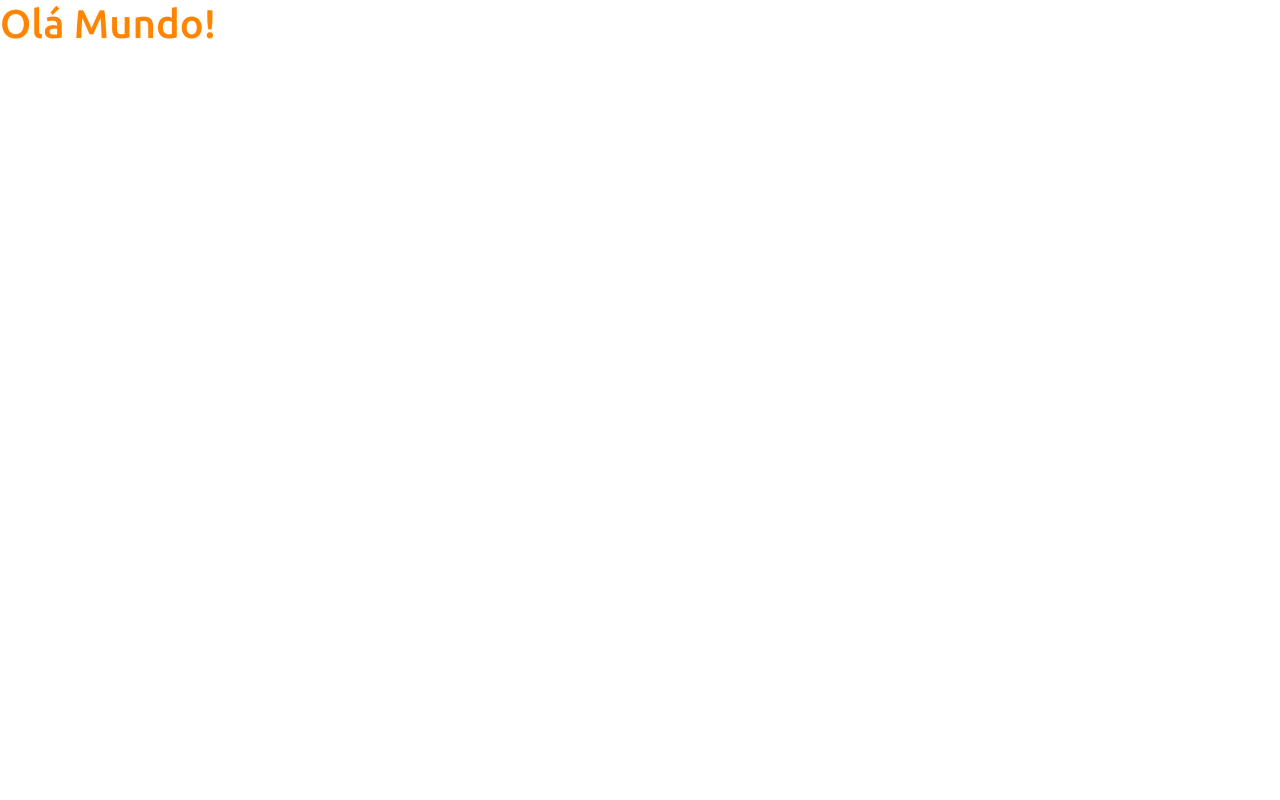
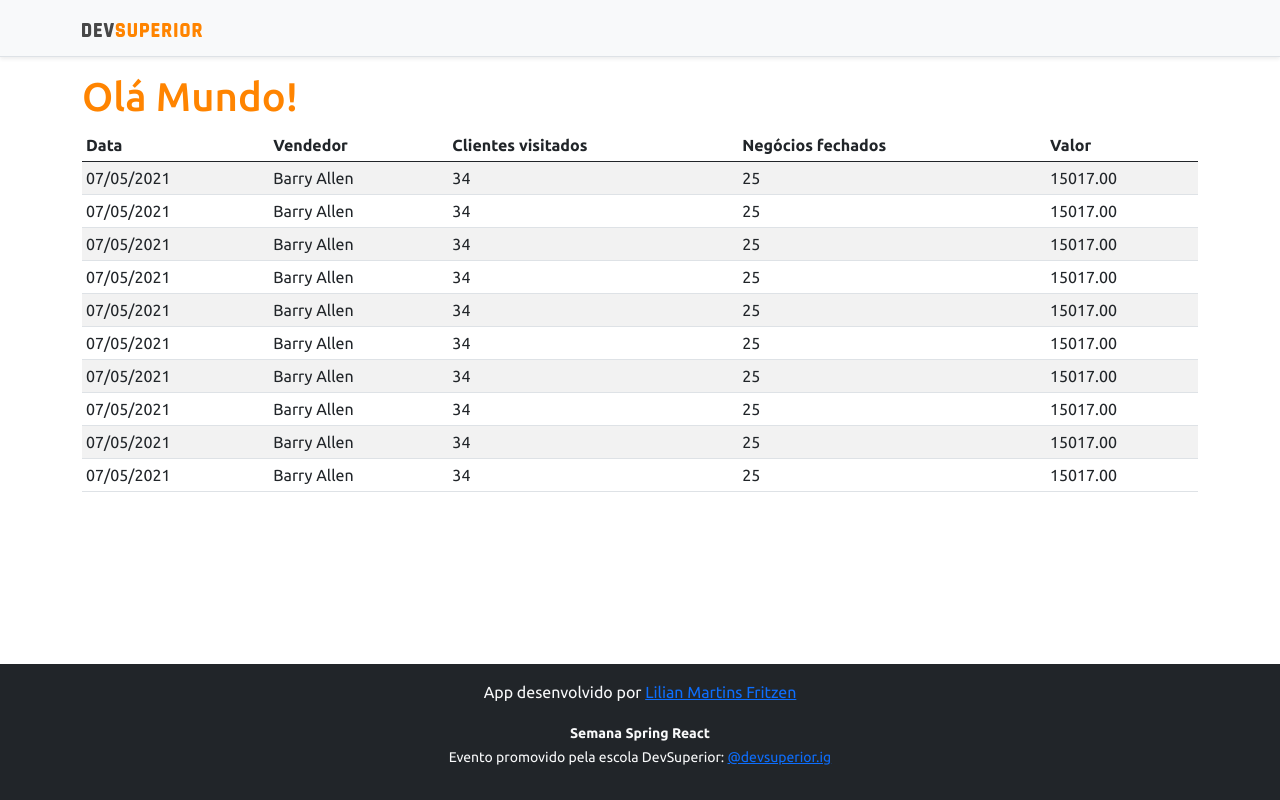
Before and after one commit to lilianmartinsfritzen/projeto-sds3, a React (Create React App) app in the folder frontend/: page / in a window 1280 px wide. Built offline with nearby package versions, Linux system fonts and the light colour scheme.

Commit message:
Basic static components

```diff
--- a/frontend/src/App.tsx
+++ b/frontend/src/App.tsx
@@ -1,9 +1,25 @@
+import DataTable from "components/DataTable";
+import Footer from "components/Footer";
+import NavBar from "components/NavBar";
+
+
 function App() {
   return (
-    <div>
-      <h1 className="text-primary">Olá Mundo!</h1>
-    </div>
+    <>
+      <NavBar />
+      <div className="container">
+        <h1 className="text-primary">Olá Mundo!</h1>
+
+        <DataTable />
+      </div>
+      <Footer />
+    </>
   );
 }
 
 export default App;
+
+// No retorno da função que é o componente do React, pode ter apenas
+// um elemento e como incluímos <NavBar/> e <div><div/>, para delimitarmos
+// com um elemento apenas, inserimos o fragment, que seria <> antes do
+// elemento e </> fechando.
--- /dev/null
+++ b/frontend/src/components/DataTable/index.tsx
@@ -0,0 +1,91 @@
+const DataTable = () => {
+    return (
+        <div className="table-responsive">
+            <table className="table table-striped table-sm">
+                <thead>
+                    <tr>
+                        <th>Data</th>
+                        <th>Vendedor</th>
+                        <th>Clientes visitados</th>
+                        <th>Negócios fechados</th>
+                        <th>Valor</th>
+                    </tr>
+                </thead>
+                <tbody>
+                    <tr>
+                        <td>07/05/2021</td>
+                        <td>Barry Allen</td>
+                        <td>34</td>
+                        <td>25</td>
+                        <td>15017.00</td>
+                    </tr>
+                    <tr>
+                        <td>07/05/2021</td>
+                        <td>Barry Allen</td>
+                        <td>34</td>
+                        <td>25</td>
+                        <td>15017.00</td>
+                    </tr>
+                    <tr>
+                        <td>07/05/2021</td>
+                        <td>Barry Allen</td>
+                        <td>34</td>
+                        <td>25</td>
+                        <td>15017.00</td>
+                    </tr>
+                    <tr>
+                        <td>07/05/2021</td>
+                        <td>Barry Allen</td>
+                        <td>34</td>
+                        <td>25</td>
+                        <td>15017.00</td>
+                    </tr>
+                    <tr>
+                        <td>07/05/2021</td>
+                        <td>Barry Allen</td>
+                        <td>34</td>
+                        <td>25</td>
+                        <td>15017.00</td>
+                    </tr>
+                    <tr>
+                        <td>07/05/2021</td>
+                        <td>Barry Allen</td>
+                        <td>34</td>
+                        <td>25</td>
+                        <td>15017.00</td>
+                    </tr>
+                    <tr>
+                        <td>07/05/2021</td>
+                        <td>Barry Allen</td>
+                        <td>34</td>
+                        <td>25</td>
+                        <td>15017.00</td>
+                    </tr>
+                    <tr>
+                        <td>07/05/2021</td>
+                        <td>Barry Allen</td>
+                        <td>34</td>
+                        <td>25</td>
+                        <td>15017.00</td>
+                    </tr>
+                    <tr>
+                        <td>07/05/2021</td>
+                        <td>Barry Allen</td>
+                        <td>34</td>
+                        <td>25</td>
+                        <td>15017.00</td>
+                    </tr>
+                    <tr>
+                        <td>07/05/2021</td>
+                        <td>Barry Allen</td>
+                        <td>34</td>
+                        <td>25</td>
+                        <td>15017.00</td>
+                    </tr>
+                </tbody>
+            </table>
+        </div>
+    );
+}
+
+export default DataTable;
--- /dev/null
+++ b/frontend/src/components/Footer/index.tsx
@@ -0,0 +1,13 @@
+const Footer = () => {
+    return (
+        <footer className="footer mt-auto py-3 bg-dark">
+            <div className="container">
+                <p className="text-light">App desenvolvido por <a href="https://github.com/lilianmartinsfritzen" target="_blank" rel="noreferrer">Lilian Martins Fritzen</a></p>
+                <p className="text-light"><small><strong>Semana Spring React</strong><br/>
+                  Evento promovido pela escola DevSuperior: <a href="https://instagram.com/devsuperior.ig" target="_blank" rel="noreferrer">@devsuperior.ig</a></small></p>
+            </div>
+        </footer>
+    );
+}
+
+export default Footer;
--- /dev/null
+++ b/frontend/src/components/NavBar/index.tsx
@@ -0,0 +1,15 @@
+import ImgDsDark from 'assets/img/ds-dark.svg';
+
+const NavBar = () => {
+    return (
+        <div className="d-flex flex-column flex-md-row align-items-center p-3 px-md-4 mb-3 bg-light border-bottom shadow-sm">
+            <div className="container">
+                <nav className="my-2 my-md-0 mr-md-3">
+                    <img src={ImgDsDark} alt="DevSuperior" width="120" />
+                </nav>
+            </div>
+      </div>
+    );
+}
+
+export default NavBar;
```
Also changed, not shown: frontend/src/assets/img/ds-dark.svg (added).
